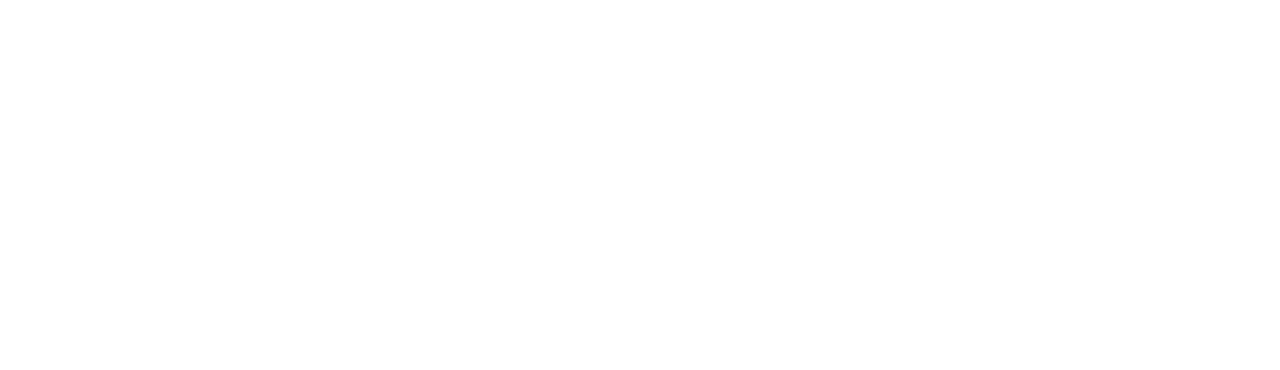
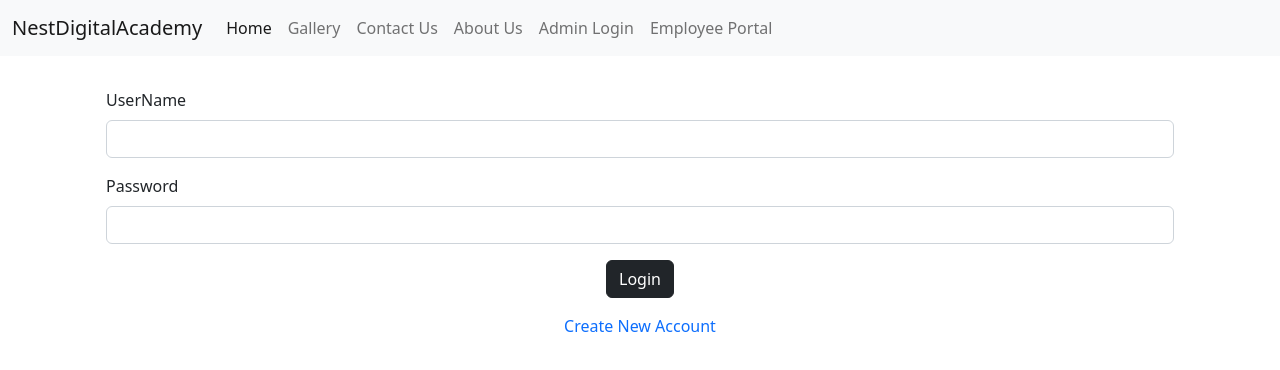
Before and after one commit to hami-r/NestDigitalAppAngular, an Angular app: page /userLogin in a window 1280 px wide. Before the commit this address led to /. Shown: the top 370 px of the page. Built offline with nearby package versions, Linux system fonts and the light colour scheme.

Commit message:
user login page

```diff
--- a/src/app/admin-login/admin-login.component.ts
+++ b/src/app/admin-login/admin-login.component.ts
@@ -18,6 +18,8 @@
       "username":this.username,
       "password":this.password
     }
+    console.log(data);
+
     if(this.username == "admin" && this.password == "nestdigital") {
       this.route.navigate(['/viewCourse'])
     } else {
--- a/src/app/home-navbar/home-navbar.component.html
+++ b/src/app/home-navbar/home-navbar.component.html
@@ -22,7 +22,7 @@
             <a class="nav-link" routerLink="/adminlogin">Admin Login</a>
           </li>
           <li class="nav-item">
-            <a class="nav-link" routerLink="#">Employee Portal</a>
+            <a class="nav-link" routerLink="/userLogin">Employee Portal</a>
           </li>
         </ul>
       </div>
--- /dev/null
+++ b/src/app/user-login/user-login.component.html
@@ -0,0 +1,24 @@
+<app-home-navbar></app-home-navbar>
+<div class="container">
+    <div class="row">
+        <div class="col col-12 col-sm-12 col-md-12 col-lg-12 col-xl-12 col-xxl-12">
+            <div class="row g-3 m-3">
+                <div class="col-12 col-sm-12 col-md-12 col-lg-12 col-xl-12 col-xxl-12">
+                    <label for="" class="form-label">UserName</label>
+                    <input name="username" [(ngModel)]="username" type="text" class="form-control">
+                </div>
+                <div class="col-12 col-sm-12 col-md-12 col-lg-12 col-xl-12 col-xxl-12">
+                    <label for="" class="form-label">Password</label>
+                    <input name="password" [(ngModel)]="password" type="password" class="form-control">
+                </div>
+                <div class="col-12 col-sm-12 col-md-12 col-lg-12 col-xl-12 col-xxl-12 text-center">
+                    <button (click)="userLogin()" class="btn btn-dark">Login</button>
+                </div>
+                <div class="col-12 col-sm-12 col-md-12 col-lg-12 col-xl-12 col-xxl-12 text-center">
+                    <a class="text-decoration-none">Create New Account</a>
+                </div>
+            </div>
+        </div>
+
+    </div>
+</div>
--- /dev/null
+++ b/src/app/user-login/user-login.component.ts
@@ -0,0 +1,26 @@
+import { Component } from '@angular/core';
+import { Router } from '@angular/router';
+
+@Component({
+  selector: 'app-user-login',
+  templateUrl: './user-login.component.html',
+  styleUrls: ['./user-login.component.css']
+})
+export class UserLoginComponent {
+
+  username = ""
+  password = ""
+
+  constructor(private route:Router) {}
+
+
+  userLogin = () => {
+    let data:any = {
+      "username":this.username,
+      "password":this.password
+    }
+    console.log(data);
+
+  }
+
+}
```
Also changed, not shown: src/app/app.module.ts (+7 -1 lines), src/app/user-login/user-login.component.css (added).
